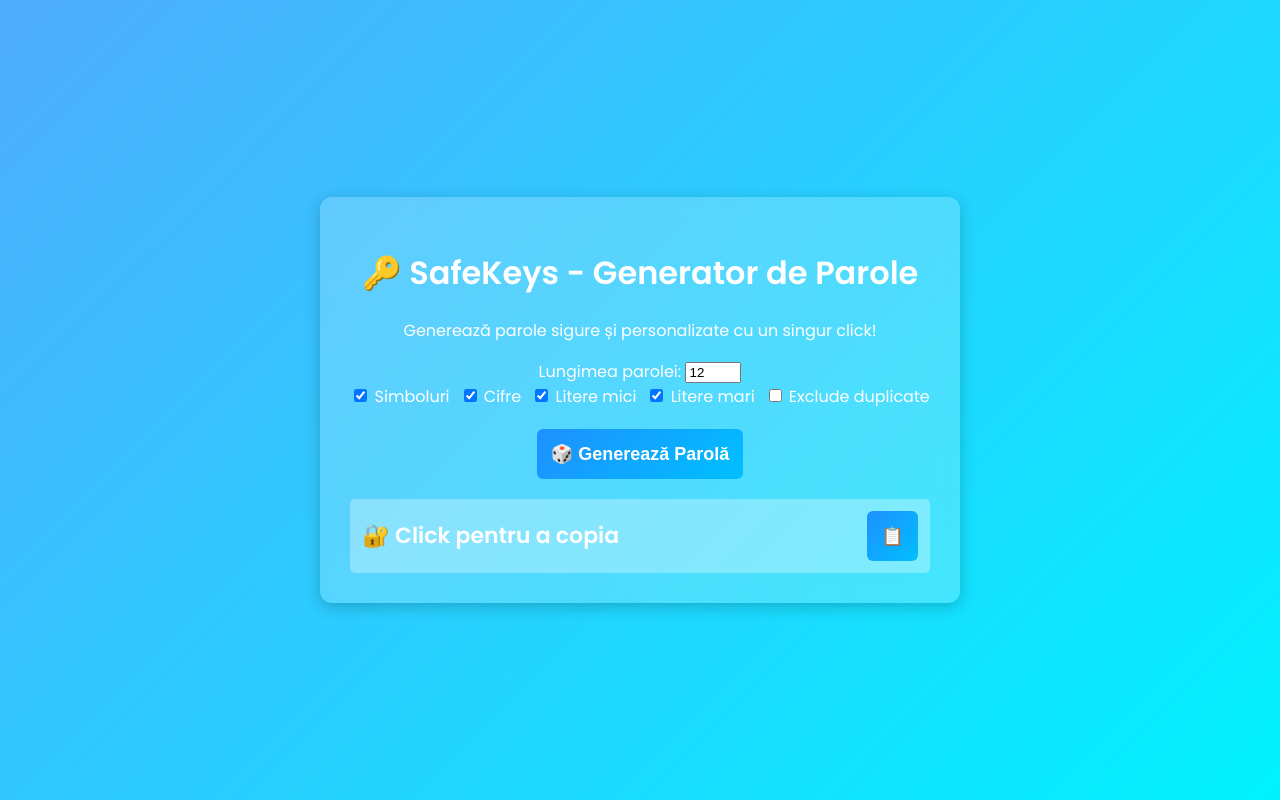
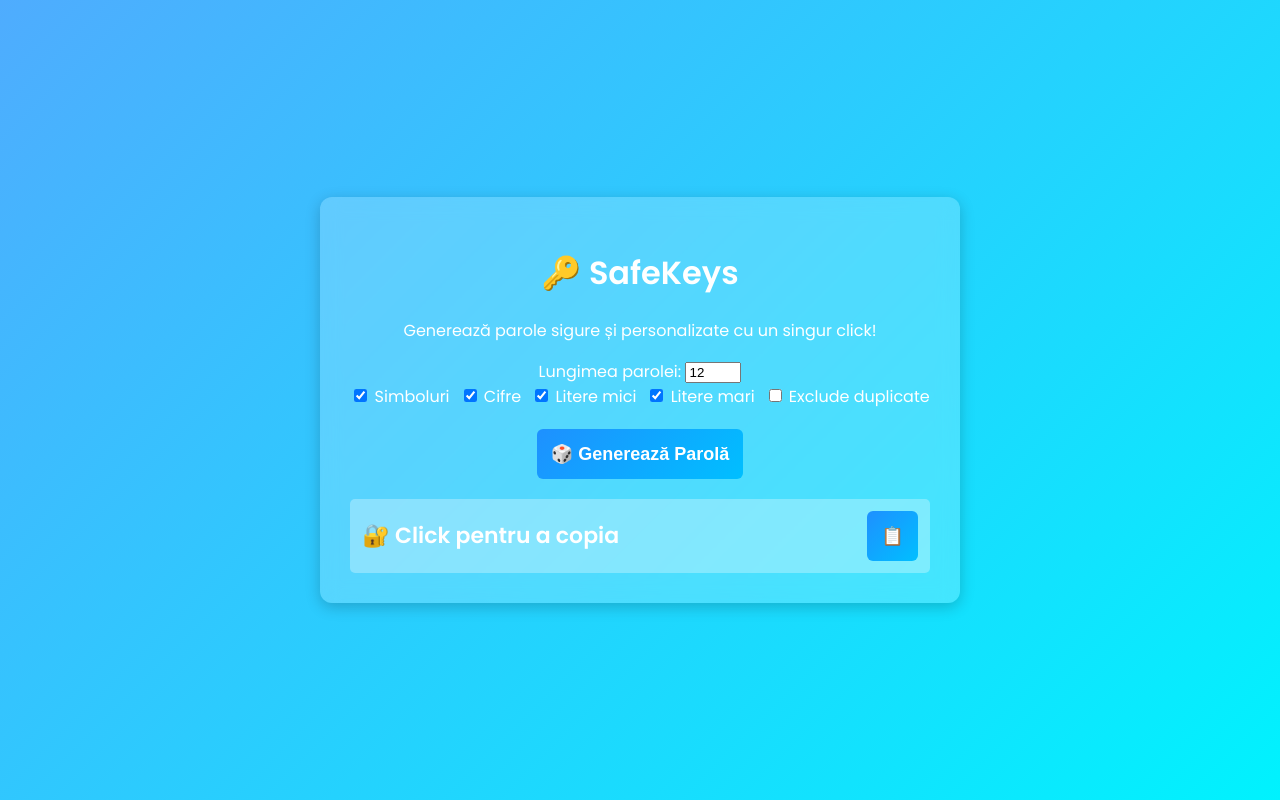
Before and after one commit to Lary-0101/password-generator, a plain HTML site: page index.html in a window 1280 px wide. Drawn offline with Linux system fonts and the light colour scheme.

Commit message:
index.html

```diff
--- a/index.html
+++ b/index.html
@@ -10,7 +10,7 @@
 </head>
 <body>
     <div class="container">
-        <h1>🔑 SafeKeys - Generator de Parole</h1>
+        <h1>🔑 SafeKeys </h1>
         <p>Generează parole sigure și personalizate cu un singur click!</p>
 
         <label for="length">Lungimea parolei:</label>
```
